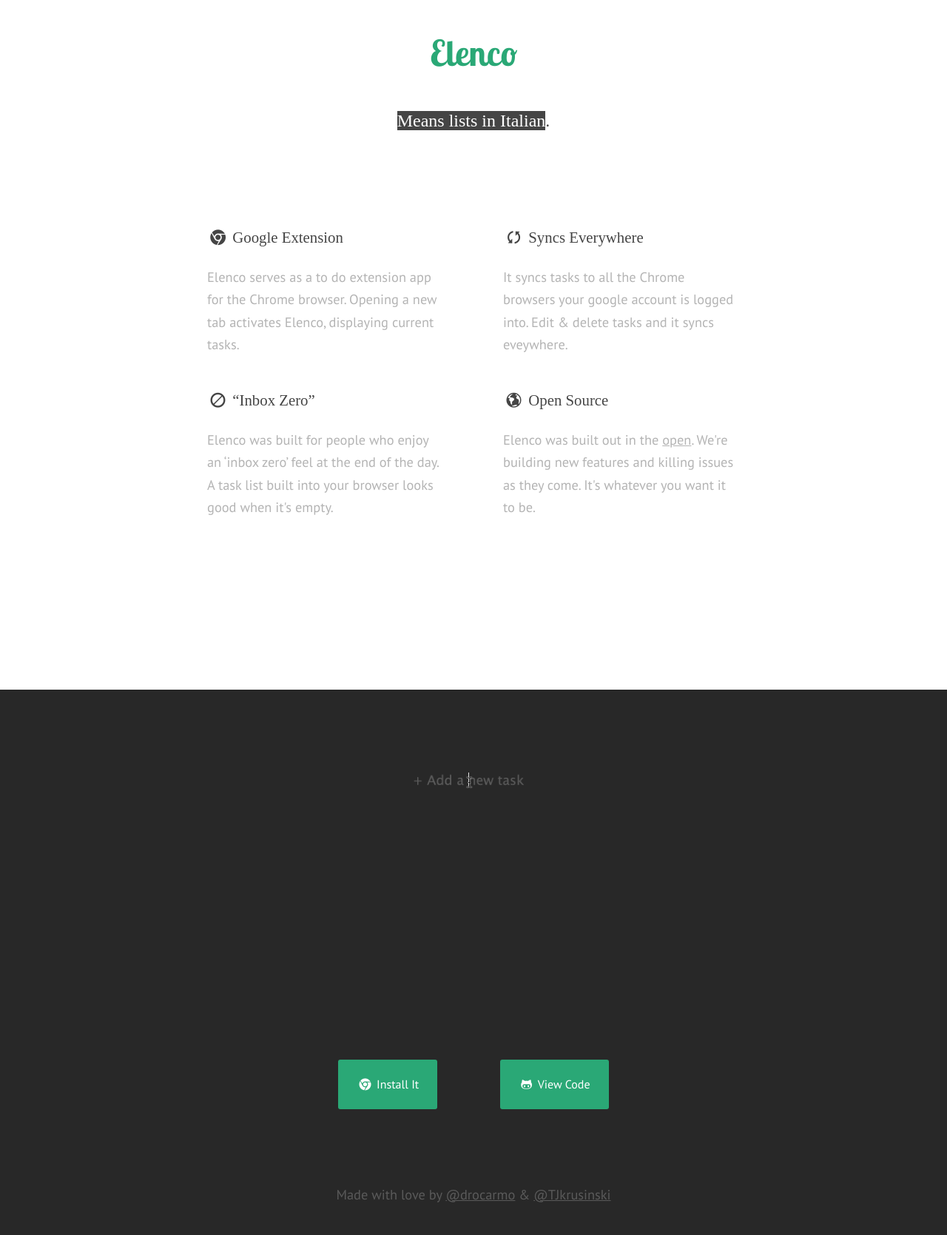
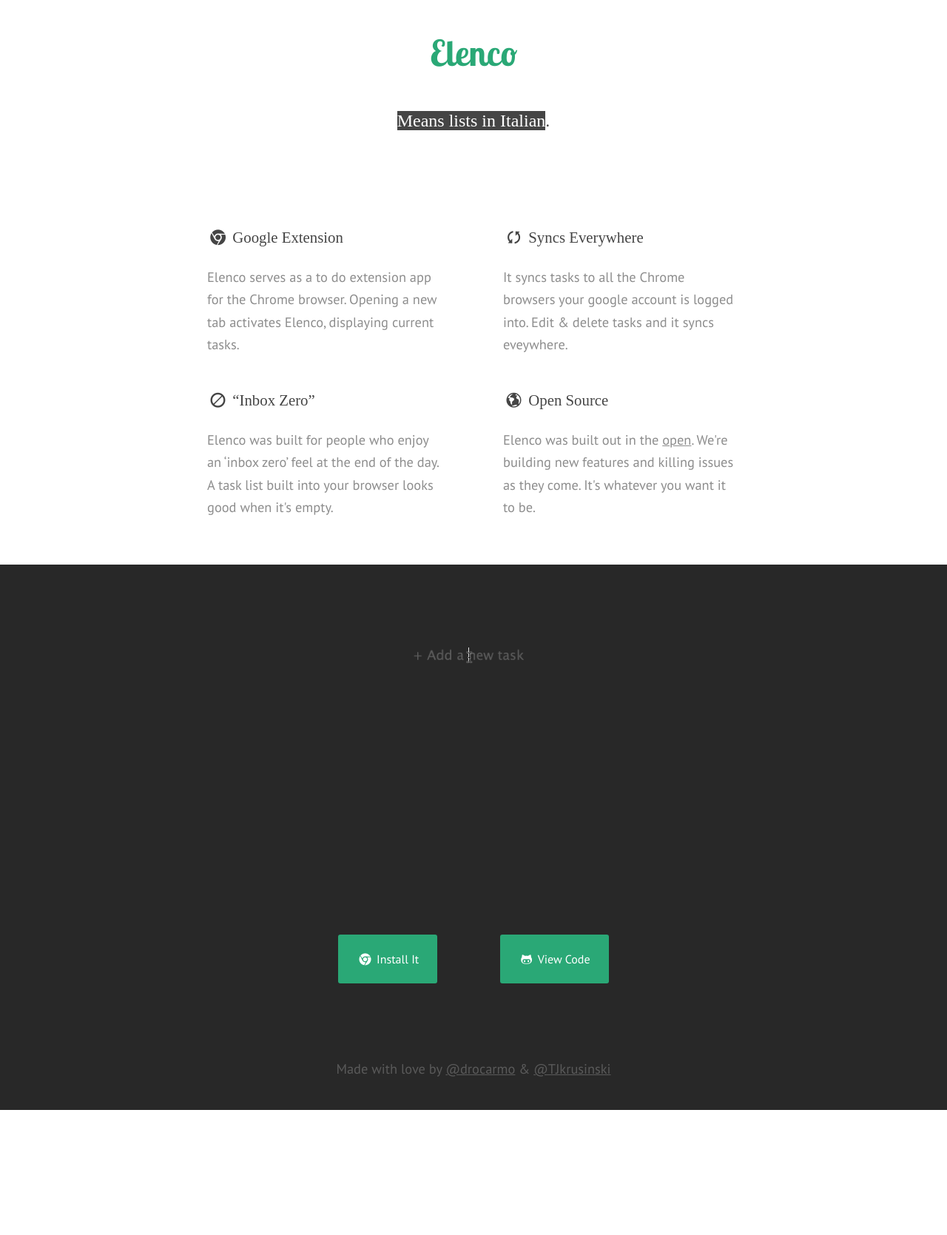
Before and after one commit to drocarmo/elenco, a Jekyll site: the page built from index.html, in a window 1280 px wide. Shown: the whole page at 74% size. Built offline with Jekyll 4.4.1, drawn with Linux system fonts in a browser that asks for light colours; nearby versions of some CDN libraries; some web fonts are replaced; Markdown is read by kramdown in place of the engine named in the settings; after the commit the page ends 1500 px from its top, so only the background shows below that.

Commit message:
fixed some height issues

```diff
--- a/_includes/hero.html
+++ b/_includes/hero.html
@@ -4,6 +4,7 @@
       <h1>Elenco</h1>
       <h2><span data-typer-targets="An app designed to help you stay on track.,Means lists in Italian.,Whatever you want it to be."></span></h2>
     </section>
+    <section class="features">
       <section class="feature">
         <h3><span class="icon-chrome"></span> Google Extension</h3>
         <p>Elenco serves as a to do extension app for the Chrome browser. Opening a new tab activates Elenco, displaying current tasks.</p>
@@ -20,5 +21,6 @@
         <h3><span class="icon-globe"></span> Open Source</h3>
         <p>Elenco was built out in the <a href="https://github.com/drocarmo/elenco" target="_blank">open</a>. We're building new features and killing issues as they come. It's whatever you want it to be.</p>
       </section>
+    </section>
   </div>
 </section>
--- a/assets/main.css
+++ b/assets/main.css
@@ -281,56 +281,55 @@
   color: inherit;
   text-decoration: underline; }
 
-section.hero {
-  display: block;
-  height: 130%; }
-  @media screen and (min-width: 600px) {
-    section.hero {
-      height: 120%; } }
-  @media screen and (min-width: 900px) {
-    section.hero {
-      height: 100%; } }
-  section.hero section.headline {
+.hero {
+  display: block; }
+  .hero .headline {
     display: block;
     text-align: center;
     margin: 0 auto; }
     @media screen and (min-width: 600px) {
-      section.hero section.headline {
+      .hero .headline {
         margin-bottom: 100px; } }
-    section.hero section.headline h1 {
+    .hero .headline h1 {
       font-family: "Lobster Two", cursive;
       font-size: 40px;
       color: #2aa876; }
       @media screen and (min-width: 600px) {
-        section.hero section.headline h1 {
+        .hero .headline h1 {
           font-size: 48px; } }
-  section.hero p {
-    color: #b4b4b4; }
-  section.hero section.feature {
+  .hero p {
+    color: #8d8d8d; }
+  .hero .features {
+    margin-bottom: 40px; }
+    .hero .features:after {
+      content: "";
+      display: table;
+      clear: both; }
+    .hero .features .feature {
       display: block;
       position: relative;
       float: left;
       width: 100%; }
       @media screen and (min-width: 600px) {
-      section.hero section.feature {
+        .hero .features .feature {
           width: 40%;
           height: 300px;
           margin-left: 5%;
           margin-right: 5%; } }
       @media screen and (min-width: 900px) {
-      section.hero section.feature {
+        .hero .features .feature {
           height: 220px; } }
-  section.hero :nth-child(2n) {
+      .hero .features .feature:nth-child(2n) {
         margin-right: 0%; }
 
-section.example {
+.example {
   display: none; }
   @media screen and (min-width: 600px) {
-    section.example {
+    .example {
       display: block;
       background: #282828;
       height: 500px; }
-      section.example .gif {
+      .example .gif {
         display: block;
         height: 600px;
         width: 530px;
--- a/assets/sass/_example.scss
+++ b/assets/sass/_example.scss
@@ -1,4 +1,4 @@
-section.example {
+.example {
   display: none;
   @include screen-medium {
     display: block;
```
Also changed, not shown: assets/sass/_hero.scss (+14 -13 lines). Lines whose indentation alone changed are shown as unchanged.
